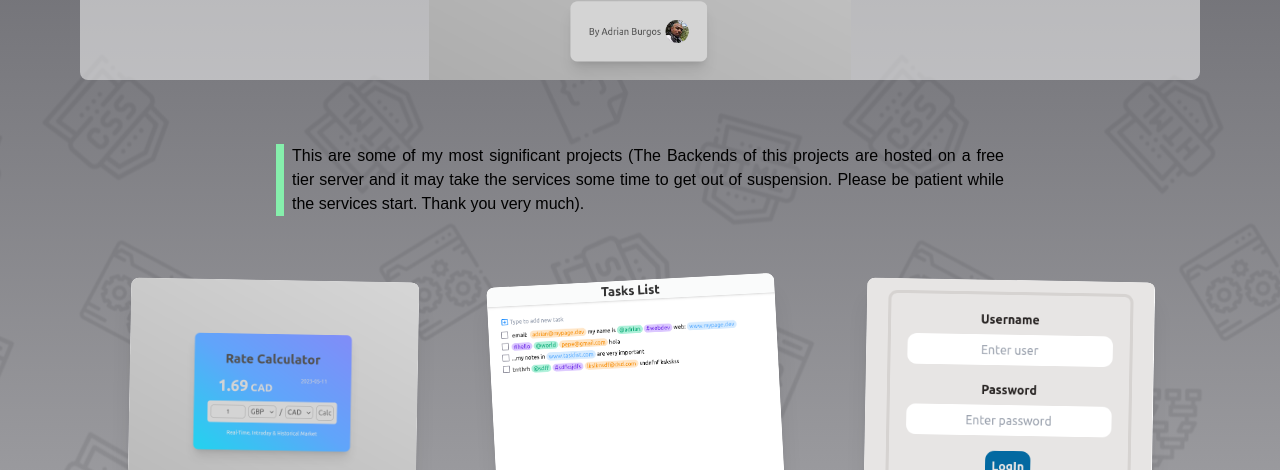
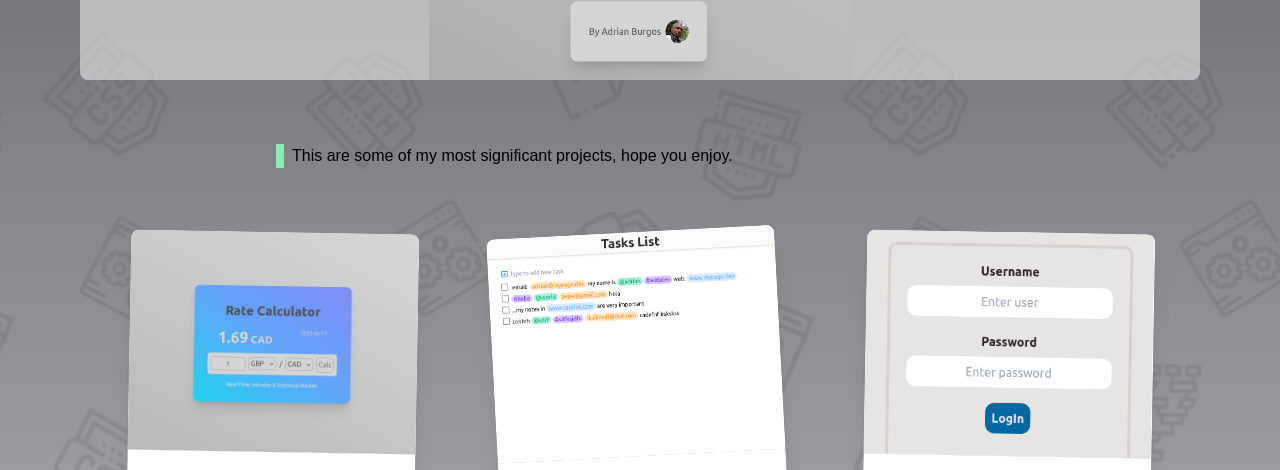
Before and after one commit to adrianburgoscolas/portfolio, a website: page index.html in a window 1280 px wide. Shown: the part 1508-1978 px from the top of the page. Drawn offline with nearby package versions, Linux system fonts and the light colour scheme; some packages are replaced by stand-ins of ours; a script that the page names is missing; a web font is replaced by a local one.

Commit message:
FIX: changed my work text

```diff
--- a/index.html
+++ b/index.html
@@ -316,7 +316,7 @@
           <p
             class="pl-2 text-justify border-l-8 border-solid border-l-green-300"
           >
-          This are some of my most significant projects (The Backends of this projects are hosted on a free tier server and it may take the services some time to get out of suspension. Please be patient while the services start. Thank you very much).
+          This are some of my most significant projects, hope you enjoy.
         </div>
 
         <!-- My own projects header card ///////////////////////////////////////////////////////////// -->
```
